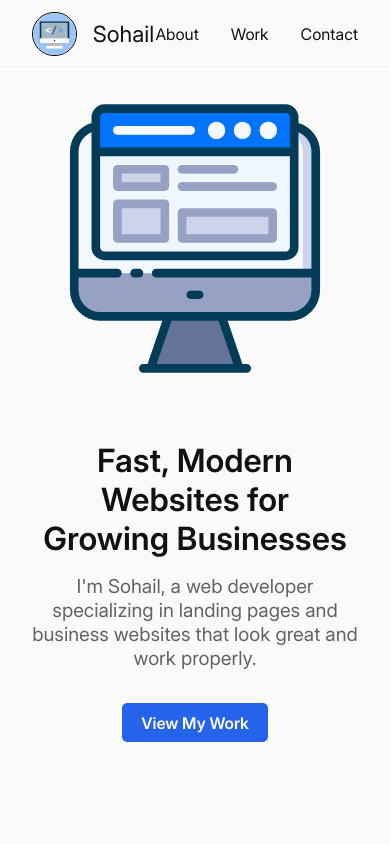
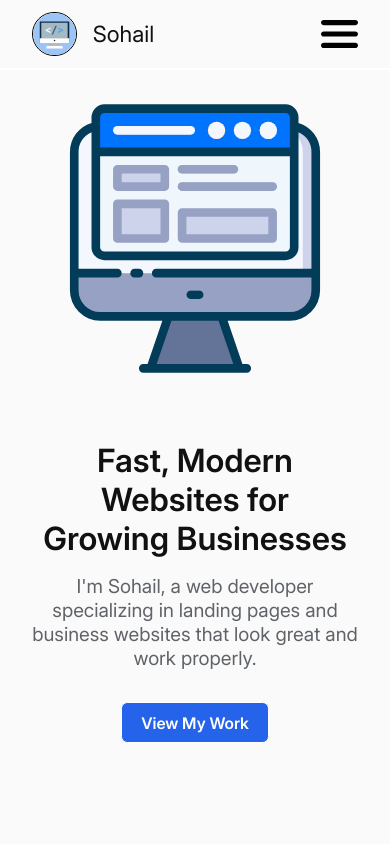
Before and after one commit to sohail-webdev/portfolio, a React (Vite) app: page / in a window 390 px wide. Shown: the top 844 px of the page. Built offline with nearby package versions, Linux system fonts and the light colour scheme.

Commit message:
feat: add toggle navbar icon on mobile

```diff
--- a/src/App.jsx
+++ b/src/App.jsx
@@ -1,12 +1,20 @@
+import { useState } from "react";
+
 import Header from "./components/Header";
 import Hero from "./components/Hero";
 import Work from "./components/Work";
 import Contact from "./components/Contact";
 
 function App() {
+  const [isMobileNavbarVisible, setIsMobileNavbarVisible] = useState(false);
+
+  function toggle_mobile_navbar() {
+    setIsMobileNavbarVisible(prev => !prev);
+  }
+
   return (
     <>
-      <Header />
+      <Header isMobileNavbarVisible={isMobileNavbarVisible} toggle_mobile_navbar={toggle_mobile_navbar} />
       <Hero />
       <Work />
       <Contact />
--- a/src/components/Header.jsx
+++ b/src/components/Header.jsx
@@ -1,6 +1,8 @@
 import logo from "../assets/icons/logo.svg";
+import cloe_navbar_icon from "../assets/icons/close-navbar.svg";
+import open_navbar_icon from "../assets/icons/toggle-navbar.svg";
 
-const Header = () => {
+const Header = ({ isMobileNavbarVisible, toggle_mobile_navbar }) => {
   return (
     <div className="header-wrapper">
       <header className="header">
@@ -21,6 +23,9 @@ const Header = () => {
             </li>
           </ul>
         </nav>
+        <button className="header-toggle-navbar-button" onClick={toggle_mobile_navbar}>
+          <img src={isMobileNavbarVisible ? cloe_navbar_icon : open_navbar_icon} alt="toggle navbar" />
+        </button>
       </header>
     </div>
   );
--- a/src/index.css
+++ b/src/index.css
@@ -52,6 +52,7 @@ a {
 button {
   cursor: pointer;
   outline: none;
+  border: none;
   background: none;
   font: inherit;
 }
@@ -77,7 +78,7 @@ img {
   align-items: center;
   justify-content: space-between;
 }
-.header img {
+.logo-name-wrapper > img {
   height: 2.8rem;
   border: 0.1rem solid black;
   border-radius: 2.8rem;
@@ -99,6 +100,10 @@ img {
   color: inherit;
   text-decoration: none;
   cursor: pointer;
+}
+.header-toggle-navbar-button {
+  height: 1.8rem;
+  display: none;
 }
 
 /* hero-illustration */
@@ -225,6 +230,14 @@ img {
     text-align: center;
   }
 
+  /* Header */
+  .nav-links-container {
+    display: none;
+  }
+  .header-toggle-navbar-button {
+    display: block;
+  }
+
   /* Hero */
   .hero {
     display: flex;
```
Also changed, not shown: src/assets/icons/close-navbar.svg (added), src/assets/icons/toggle-navbar.svg (added).
